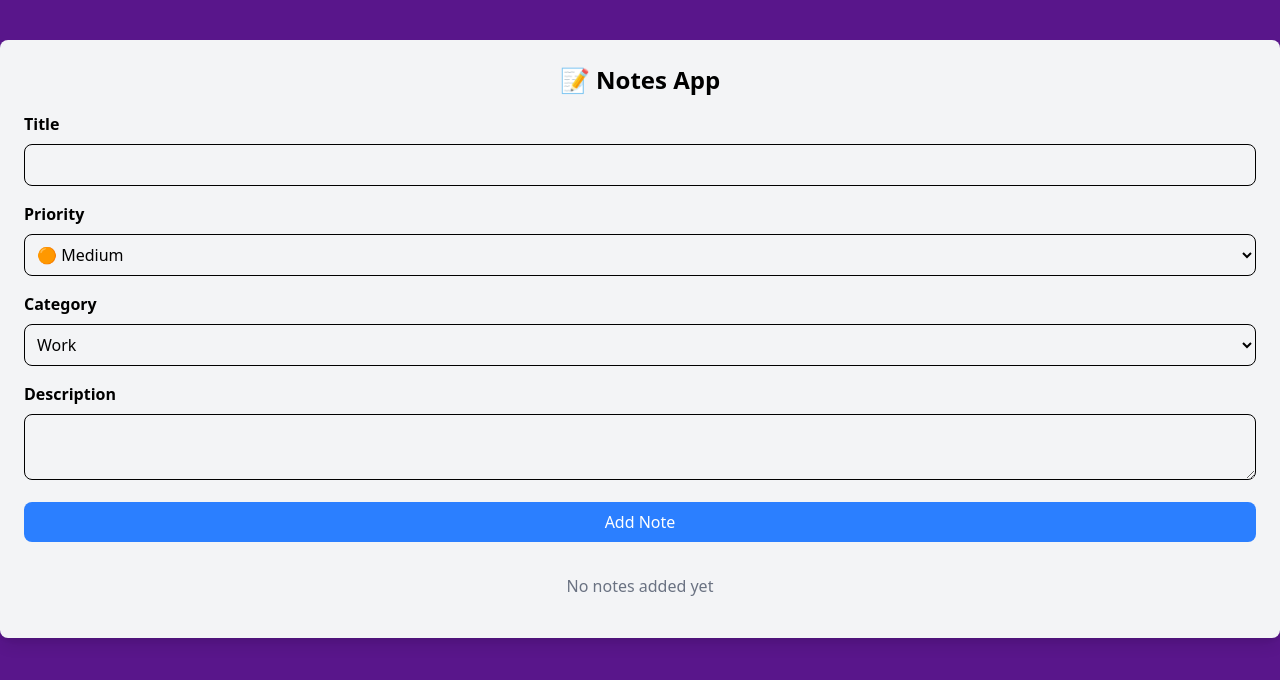
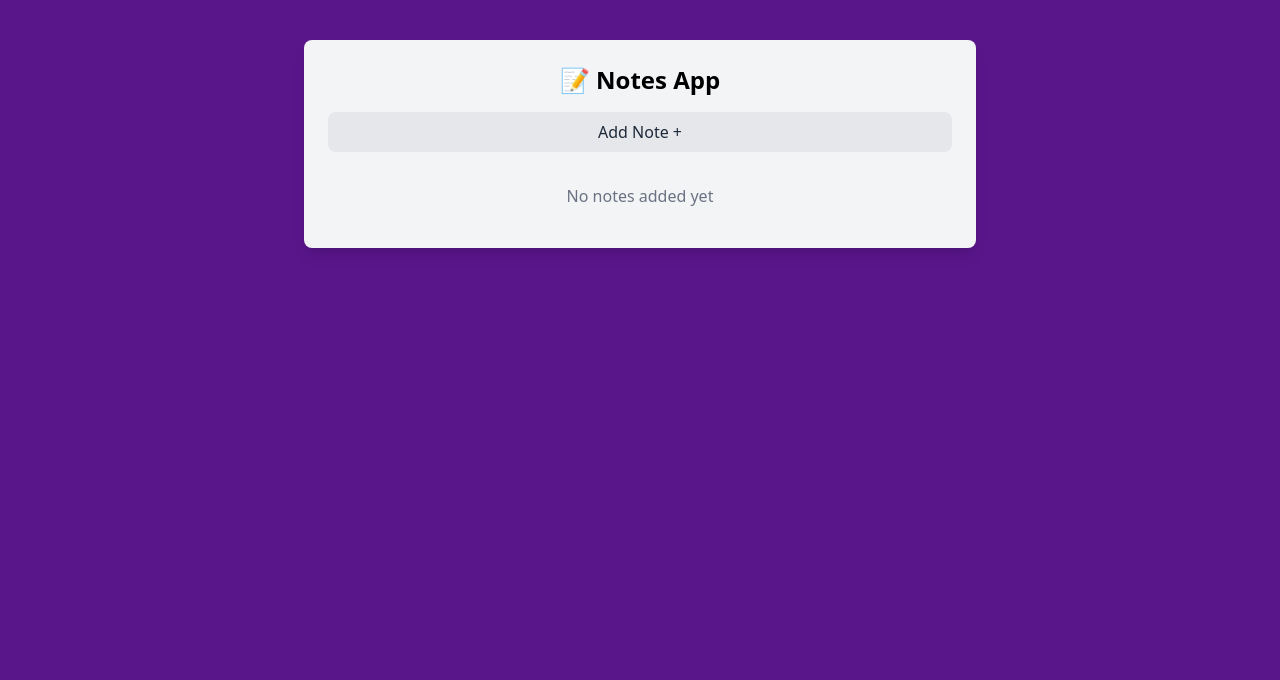
Before and after one commit to khalifa707/Frontend-Engineer, a React (Vite) app in the folder 03-React/notes-app/: page / in a window 1280 px wide. Shown: the top 680 px of the page. Built offline with nearby package versions, Linux system fonts and the light colour scheme.

Commit message:
Make Form Collapses

```diff
--- a/03-React/notes-app/src/App.jsx
+++ b/03-React/notes-app/src/App.jsx
@@ -4,7 +4,7 @@ import NoteList from "./components/NoteList";
 
 const App = () => {
     const [notes, setNotes] = useState([]);
-    return <div className={"max-w-lg-auto mt-10 p-6 bg-gray-100 rounded-lg shadow-lg"}>
+    return <div className={"max-w-2xl mx-auto sm-m-auto mt-10 p-6 bg-gray-100 rounded-lg shadow-lg"}>
         <h2 className="text-2xl font-bold mb-4 text-center">
             📝 Notes App
         </h2>
--- a/03-React/notes-app/src/components/NoteForm.jsx
+++ b/03-React/notes-app/src/components/NoteForm.jsx
@@ -11,6 +11,8 @@ const NoteForm = ({notes, setNotes}) => {
         category: 'Work',
         description: ''
     });
+
+    const [isFormVisible, setIsFormVisible] = useState(false);
 
     const handleChange = (e) => {
         setFormData({
@@ -42,7 +44,14 @@ const NoteForm = ({notes, setNotes}) => {
     };
 
     return (
-        <form action="" className="mb-4" onSubmit={handleSubmit}>
+        <>
+            <button onClick={() => setIsFormVisible(!isFormVisible)}
+                    className="w-full bg-gray-200 text-gray-800 px-4 py-2 rounded-lg
+            cursor-pointer hover:bg-gray-300 mb-4">
+                {isFormVisible ? 'Close Form' : 'Add Note +'}
+            </button>
+            {isFormVisible && (
+                <form action="" className="mb-4" onSubmit={handleSubmit}>
             <div className="mb-4">
                 <label htmlFor="" className="block font-bold mb-2">Title</label>
                 <input type="text"
@@ -91,6 +100,9 @@ const NoteForm = ({notes, setNotes}) => {
             cursor-pointer hover:bg-blue-600">
                 Add Note
             </button>
-        </form>);
+        </form>
+                )}
+        </>
+    );
 }
 export default NoteForm;
```
